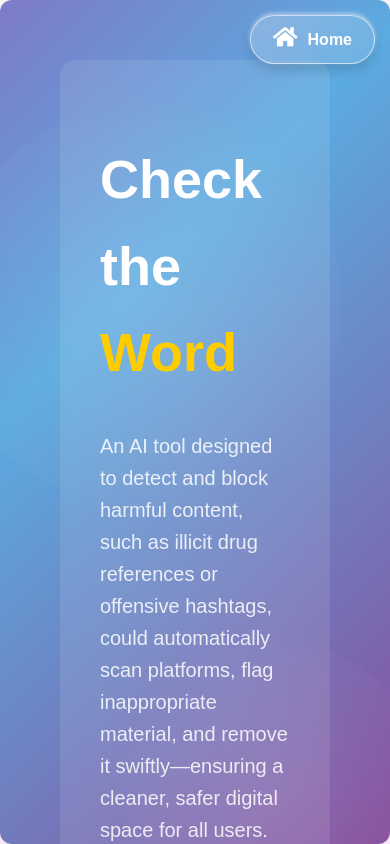
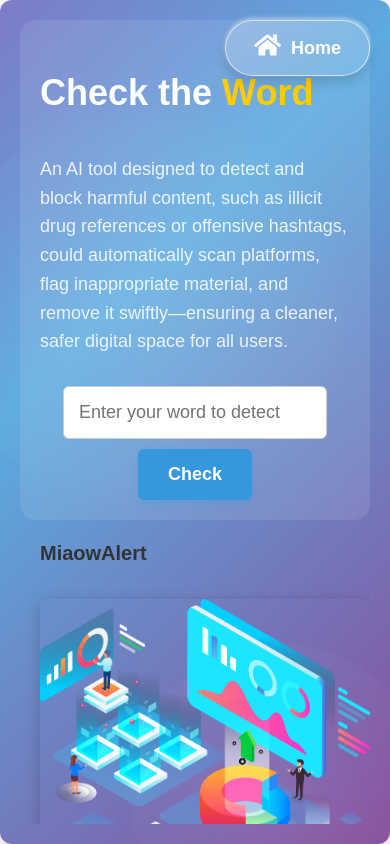
Before and after one commit to saicharan-bhuthkuri/maiow-trinity, a website: page prompt/prompt.html in a window 390 px wide. Drawn offline with nearby package versions, Linux system fonts and the light colour scheme.

Commit message:
Update prompt.css

```diff
--- a/prompt/prompt.css
+++ b/prompt/prompt.css
@@ -24,17 +24,17 @@ body {
     display: flex;
     justify-content: space-between;
     padding: 60px;
-    background: linear-gradient(135deg, rgba(142, 68, 173, 0.9) 20%, rgba(52, 152, 219, 0.8) 50%, rgba(141, 50, 136, 0.966) 90%); /* Adjusted colors */
-    background-size: 200% 200%; /* Animation size for smooth effect */
-    animation: gradientMovement 10s ease infinite; /* Smooth movement of gradient */
+    background: linear-gradient(135deg, rgba(142, 68, 173, 0.9) 20%, rgba(52, 152, 219, 0.8) 50%, rgba(141, 50, 136, 0.966) 90%);
+    background-size: 200% 200%;
+    animation: gradientMovement 10s ease infinite;
     position: relative;
     z-index: 1;
     border-radius: 12px;
     box-shadow: 0 8px 25px rgba(221, 6, 192, 0.15);
-    overflow: hidden; /* Hide overflow for floating shapes */
+    overflow: hidden;
 }
 
-/* Floating shapes (abstract shapes for dynamic feel) */
+/* Floating shapes */
 .main-section::before,
 .main-section::after {
     content: '';
@@ -70,37 +70,36 @@ body {
     100% { background-position: 0% 50%; }
 }
 
-/* Floating animation for abstract shapes */
+/* Floating animation */
 @keyframes floating {
     0% { transform: translateY(0px); }
     50% { transform: translateY(30px); }
     100% { transform: translateY(0px); }
 }
 
-/* Applying Glassmorphism on text sections */
+/* Glassmorphism on text sections */
 .left-section {
     flex: 1;
     display: flex;
     flex-direction: column;
     justify-content: center;
-    padding-right: 40px;
+    padding: 40px 40px 40px 0; /* Right padding */
     text-align: left;
-    backdrop-filter: blur(10px); /* Glass-like blur effect */
-    background: rgba(255, 255, 255, 0.1); /* Transparent white background */
+    backdrop-filter: blur(10px);
+    background: rgba(255, 255, 255, 0.1);
     border-radius: 16px;
-    padding: 40px;
-    z-index: 2; /* Ensuring text appears over the background */
+    z-index: 2;
 }
 
 .left-section h1 {
     font-size: 54px;
     font-weight: 700;
     margin-bottom: 15px;
-    color: #fff; /* Keep the text white for contrast */
+    color: #fff;
 }
 
 .left-section h1 .highlight {
-    color: #ffcc00; /* Gold highlight */
+    color: #ffcc00;
 }
 
 .left-section .subtext {
@@ -111,7 +110,7 @@ body {
     line-height: 1.6;
 }
 
-/* Professional input and form design */
+/* Input and form design */
 .input-form {
     display: flex;
     align-items: center;
@@ -137,7 +136,7 @@ body {
 
 .input-form button {
     padding: 15px 30px;
-    background-color: #3498db; /* Changed from pink to blue */
+    background-color: #3498db;
     border: none;
     border-radius: 6px;
     color: #fff;
@@ -149,7 +148,7 @@ body {
 }
 
 .input-form button:hover {
-    background-color: #2980b9; /* Darker blue on hover */
+    background-color: #2980b9;
     box-shadow: 0 6px 15px rgba(52, 152, 219, 0.5);
 }
 
@@ -158,7 +157,7 @@ body {
     flex: 1;
     padding-left: 40px;
     overflow-y: auto;
-    z-index: 2; /* Ensures the gallery stays above background elements */
+    z-index: 2;
 }
 
 /* Gallery heading */
@@ -189,19 +188,99 @@ body {
 }
 
 /* Mobile responsiveness */
+@media (max-width: 1024px) {
+    .main-section {
+        padding: 40px; /* Reduce padding */
+    }
+
+    .left-section {
+        padding: 30px; /* Reduce padding */
+    }
+
+    .right-section {
+        padding-left: 30px; /* Reduce padding */
+    }
+
+    .gallery-heading {
+        font-size: 28px; /* Reduce heading size */
+    }
+}
+
 @media (max-width: 768px) {
     .main-section {
         flex-direction: column;
+        padding: 20px; /* Further reduce padding */
+    }
+
+    .left-section {
+        padding: 20px; /* Equal padding for left section */
+    }
+
+    .right-section {
+        padding-left: 20px; /* Equal padding for right section */
     }
 
     .grid-gallery {
-        grid-template-columns: repeat(2, 1fr);
+        grid-template-columns: repeat(2, 1fr); /* Two columns for mobile */
+    }
+
+    .input-form {
+        flex-direction: column; /* Stack input and button */
+    }
+
+    .input-form input {
+        margin-right: 0; /* Reset margin */
+        margin-bottom: 10px; /* Add spacing */
+    }
+
+    .btn-Home {
+        top: 15px;
+        right: 15px;
+        padding: 10px 22px;
+        font-size: 16px;
+    }
+
+    .btn-Home .fa-home {
+        font-size: 22px;
+    }
+
+    .gallery-heading {
+        font-size: 24px; /* Reduce further for small screens */
+    }
+
+    .grid-gallery {
+        grid-template-columns: repeat(2, 1fr); /* Two columns for mobile */
     }
 }
-/*/////////////////////////////////////////////////////////////////////////////////////////////////////////
-                            HOME
-////////////////////////////////////////////////////////////////////////////////////////////////////////*/
 
+@media (max-width: 480px) {
+    .left-section h1 {
+        font-size: 36px; /* Smaller heading */
+    }
+
+    .left-section .subtext {
+        font-size: 18px; /* Smaller subtext */
+    }
+
+    .gallery-heading {
+        font-size: 20px; /* Further reduce font size */
+    }
+
+    .grid-gallery {
+        grid-template-columns: 1fr; /* Single column for mobile */
+    }
+
+    .btn-Home {
+        padding: 8px 16px;
+        font-size: 14px;
+    }
+
+    .btn-Home .fa-home {
+        font-size: 20px;
+    }
+}
+
+/* Button Home */
 .btn-Home {
     position: fixed;
     top: 20px;
@@ -248,16 +327,3 @@ body {
     color: rgba(255, 255, 255, 0.9);
     transform: scale(1.1);
 }
-
-@media (max-width: 768px) {
-    .btn-Home {
-        top: 15px;
-        right: 15px;
-        padding: 10px 22px;
-        font-size: 16px;
-    }
-
-    .btn-Home .fa-home {
-        font-size: 22px;
-    }
-}
```
